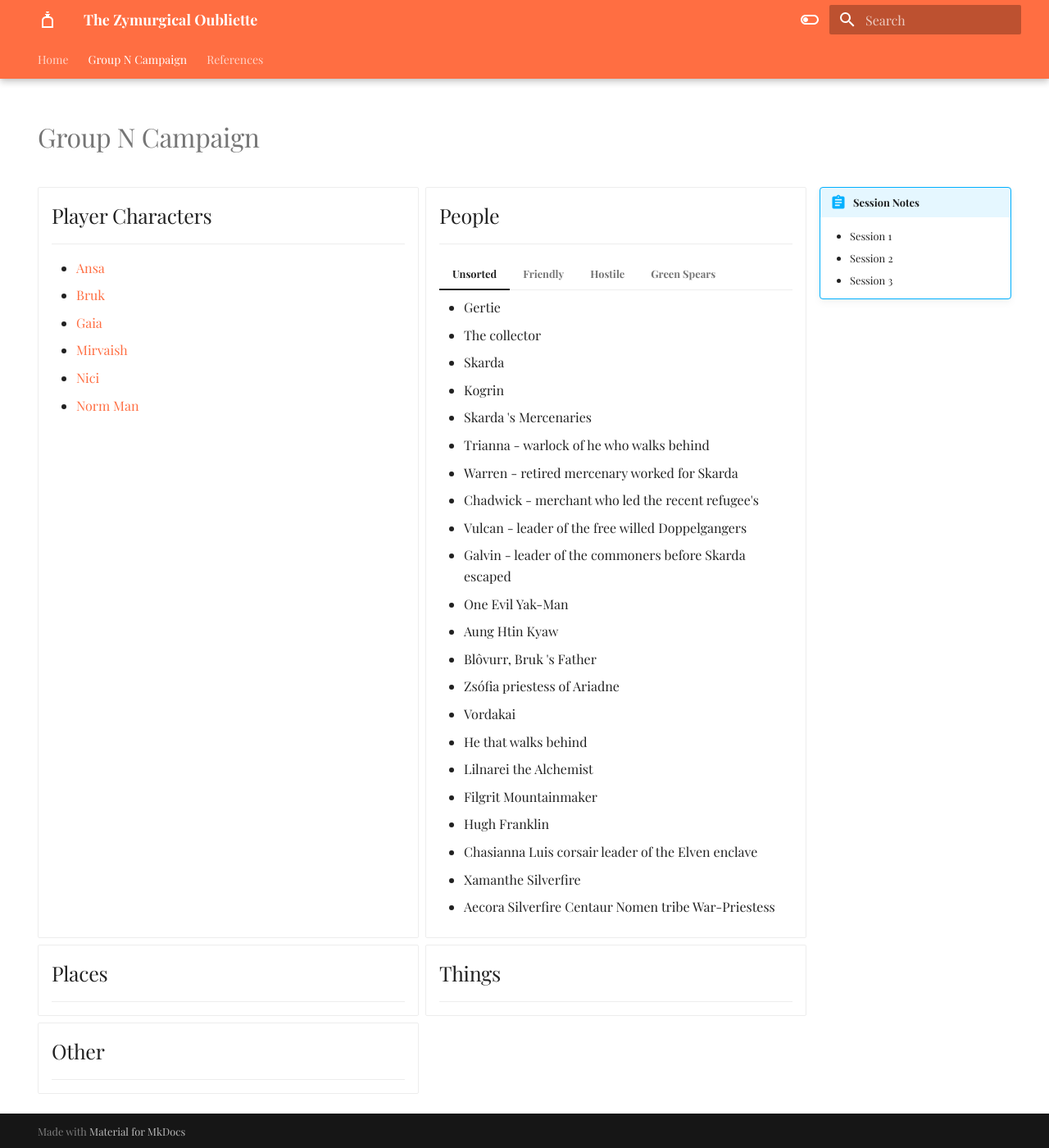
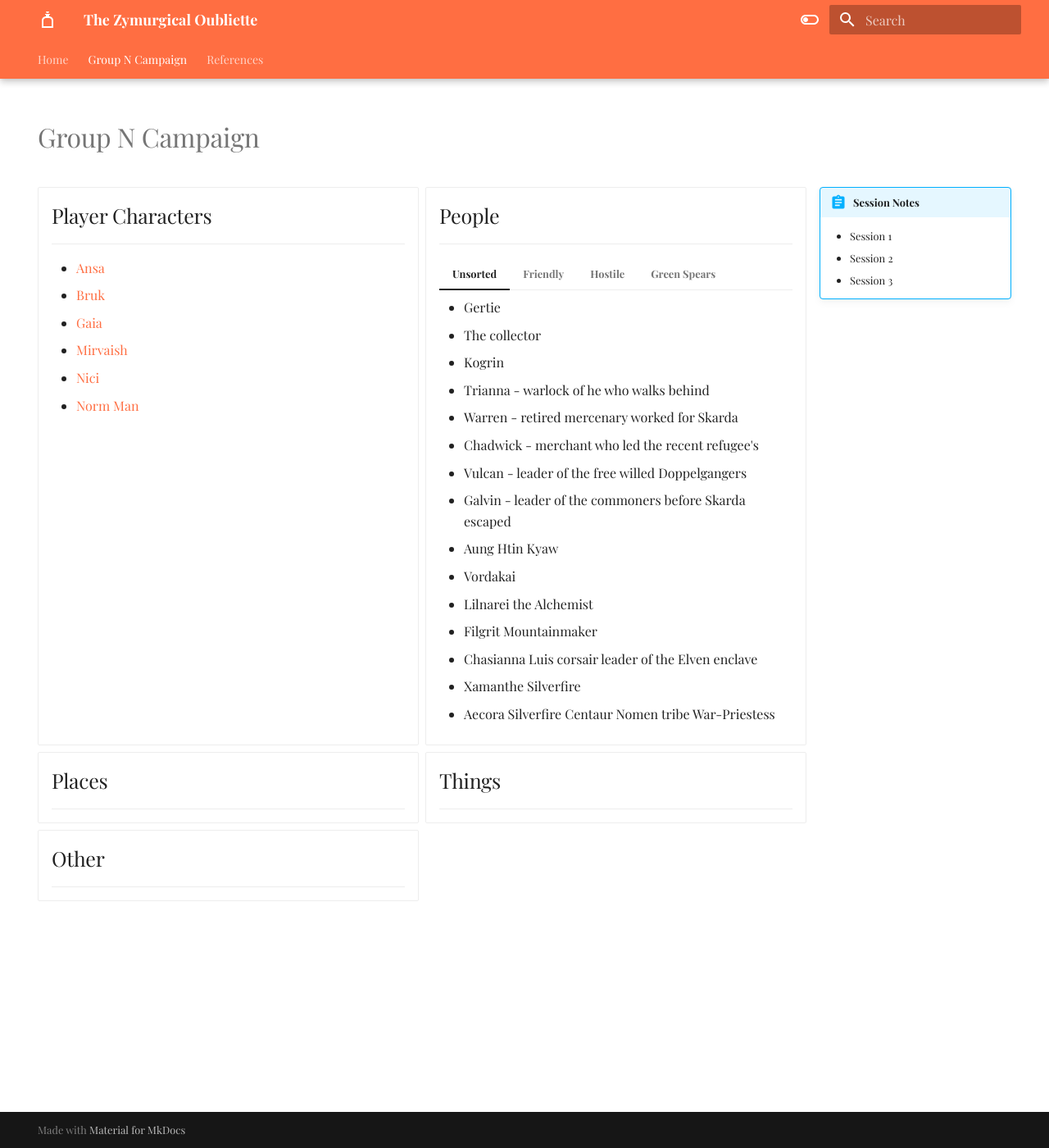
Before and after one commit to Half-Guinea-Press/zymurgical-oubliette, an MkDocs documentation site: the page built from docs/group-n/index.md, in a window 1280 px wide and 1400 px high. Shown: the whole window at 82% size. Built offline with MkDocs 1.6.1 and Material for MkDocs 9.7.7, drawn with Linux system fonts in a browser that asks for light colours; some web fonts are replaced; comment, search, counter and statistics services are not loaded.

Commit message:
Update index.md

```diff
--- a/docs/group-n/index.md
+++ b/docs/group-n/index.md
@@ -33,23 +33,16 @@ hide:
 
         - Gertie
         - The collector
-        - Skarda
         - Kogrin
-        - Skarda 's Mercenaries
         - Trianna - warlock of he who walks behind
         - Warren - retired mercenary worked for Skarda
         - Chadwick - merchant who led the recent refugee's
         - Vulcan - leader of the free willed Doppelgangers
         - Galvin - leader of the commoners before Skarda escaped
-        - One Evil Yak-Man
         - Aung Htin Kyaw
-        - Blôvurr, Bruk 's Father
-        - Zsófia priestess of Ariadne
         - Vordakai
-        - He that walks behind
         - Lilnarei the Alchemist
         - Filgrit Mountainmaker
-        - Hugh Franklin
         - Chasianna Luis corsair leader of the Elven enclave
         - Xamanthe Silverfire
         - Aecora Silverfire Centaur Nomen tribe War-Priestess
```
Also changed, not shown: other parts of docs/group-n/index.md (+10 -0 lines).
